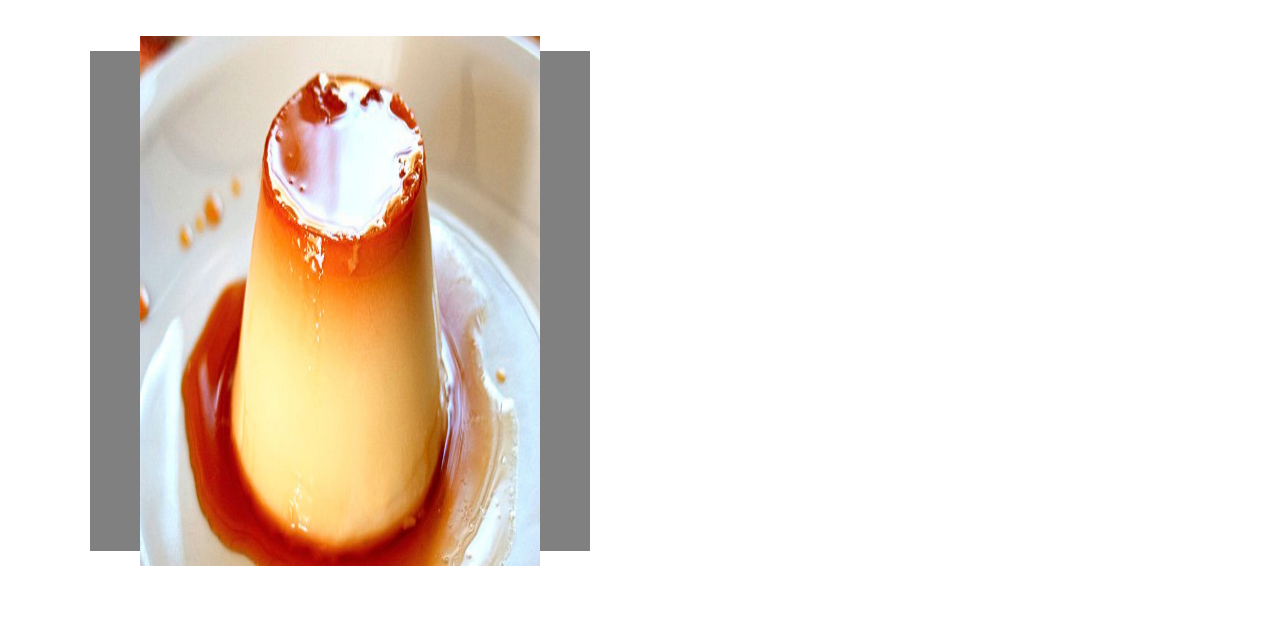
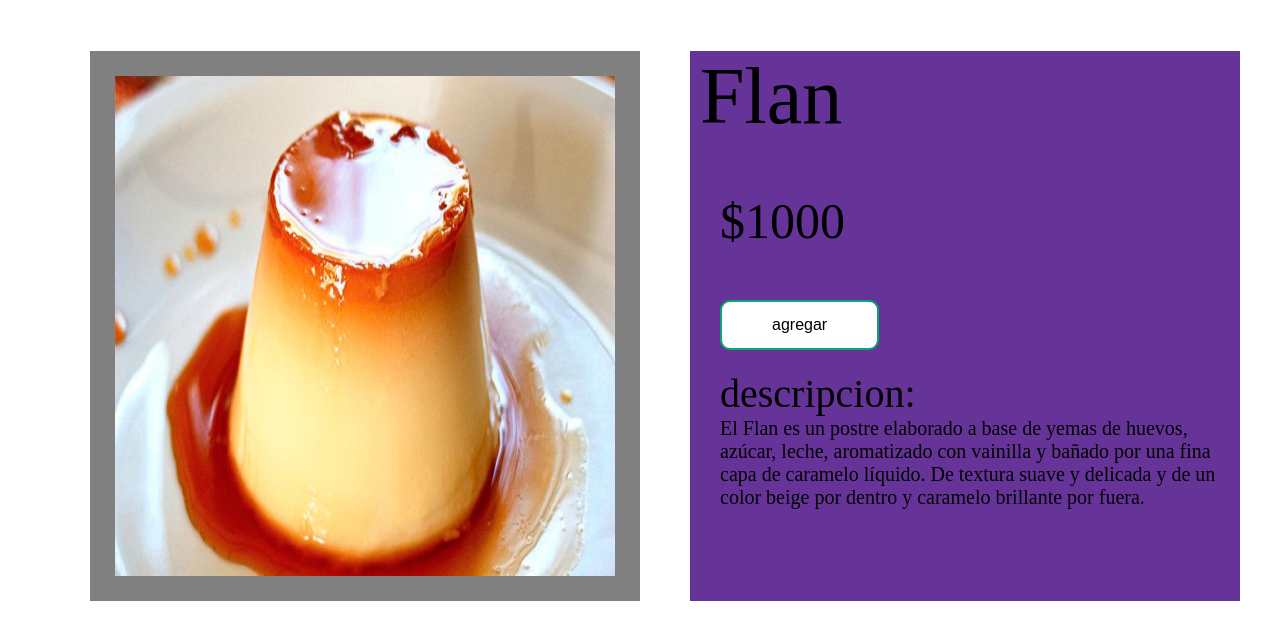
Before and after one commit to angela-baltierrez/hiper_card, a PHP site: page /detalle_producto.html in a window 1280 px wide. Shown: the part 119-759 px from the top of the page. Run offline with PHP 8.4, Linux system fonts and the light colour scheme.

Commit message:
detalle producto con imagen y informacion

```diff
--- a/assets/css/detalle_producto.css
+++ b/assets/css/detalle_producto.css
@@ -109,13 +109,67 @@
 .nav-link-departamentos:hover .nav-menu{
     display: block;
 }
+
+.paraproducto{
+    display: flex;
+
+
+}
 .para_la_foto{
-
-width: 500px;
-height: 500px;
+width: 550px;
+height: 550px;
 margin-left: 90px;
 background-color: gray;
 display: flex;
 align-items: center;
 justify-content: center;
 }
+
+.para_la_informacion{
+    width: 550px;
+    height: 550px;
+    margin-left: 50px;
+    background-color: rebeccapurple;
+
+    }
+.para_la_informacion_titulo{
+    margin-left: 10px;
+    font-size: 80px;
+}
+
+.para_la_informacion_precio{
+    margin-top: 50px;
+    margin-left: 30px;
+    font-size: 50px;
+}
+
+.button_comprar {
+    background-color: white;
+    border: 2px solid #04AA6D;
+    border-radius: 10px;
+    color: black;
+    padding: 16px 32px;
+    text-align: center;
+    text-decoration: none;
+    display: inline-block;
+    font-size: 16px;
+    margin: 4px 2px;
+    margin-top: 50px;
+    margin-left: 30px;
+    margin-bottom: 20px;
+    transition-duration: 0.4s;
+    cursor: pointer;
+    padding: 14px 50px; /*tamaño del boton*/
+  }
+.button_comprar:hover{
+    background-color: #04AA6D;
+    color: white;
+}
+.descripcion_texto{
+    margin-left: 30px;
+    font-size: 40px;
+}
+.para_la_informacion_descripcion{
+    margin-left: 30px;
+    font-size: 20px;
+}
--- a/detalle_producto.html
+++ b/detalle_producto.html
@@ -48,10 +48,18 @@
          <seletion class="producto_informacion">
        <div class="paraproducto">
          <div class="para_la_foto">
-            <img src="/assets/images/products/flan.jpg" alt="pepe" width="400px" height="530px">
+             <img src="../hiper_card/assets/images/products/flan.jpg" alt="pepe" width="500px" height="500px">
 
          </div>
-        <div class="para la informacion"></div>
+         <div class="para_la_informacion">
+             <div class="para_la_informacion_titulo"><p>Flan</p></div>
+                 <div class="para_la_informacion_precio"><p>$1000</p></div>
+                 <button class="button_comprar">agregar</button>
+                 <div class="descripcion_texto"><p>descripcion:</p></div>
+                 <div class="para_la_informacion_descripcion"><p>El Flan es un postre elaborado a base de yemas
+                     de huevos, azúcar, leche, aromatizado con vainilla y bañado por una fina capa de caramelo líquido.
+                     De textura suave y delicada y de un color beige por dentro y caramelo brillante por fuera.    </p></div>
+         </div>
        </div>
      </seletion>
      </div>
```
Lines whose indentation alone changed are shown as unchanged.
